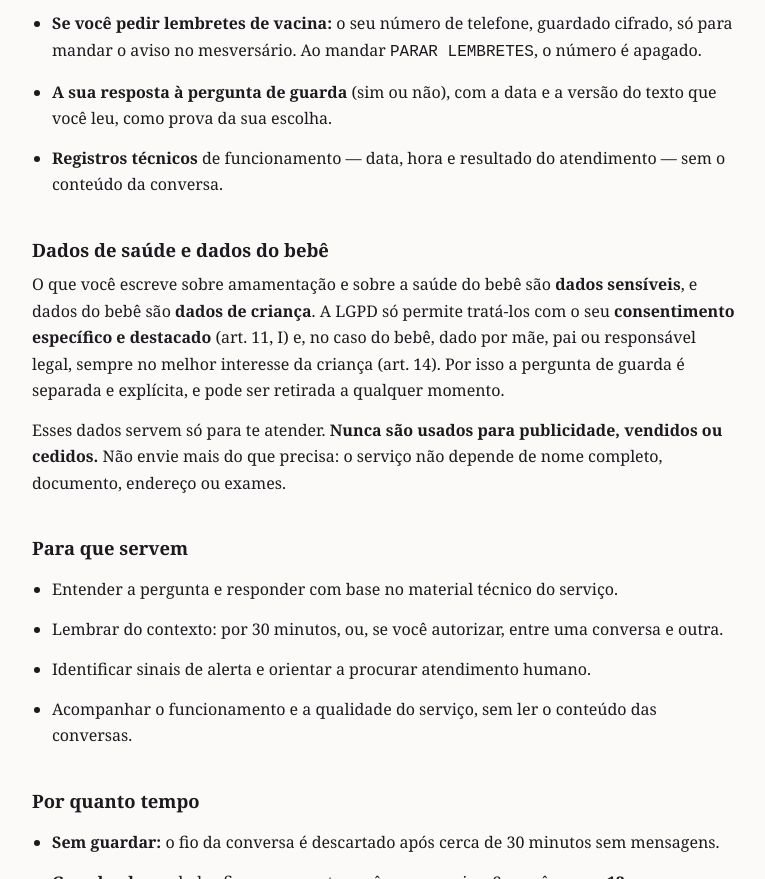
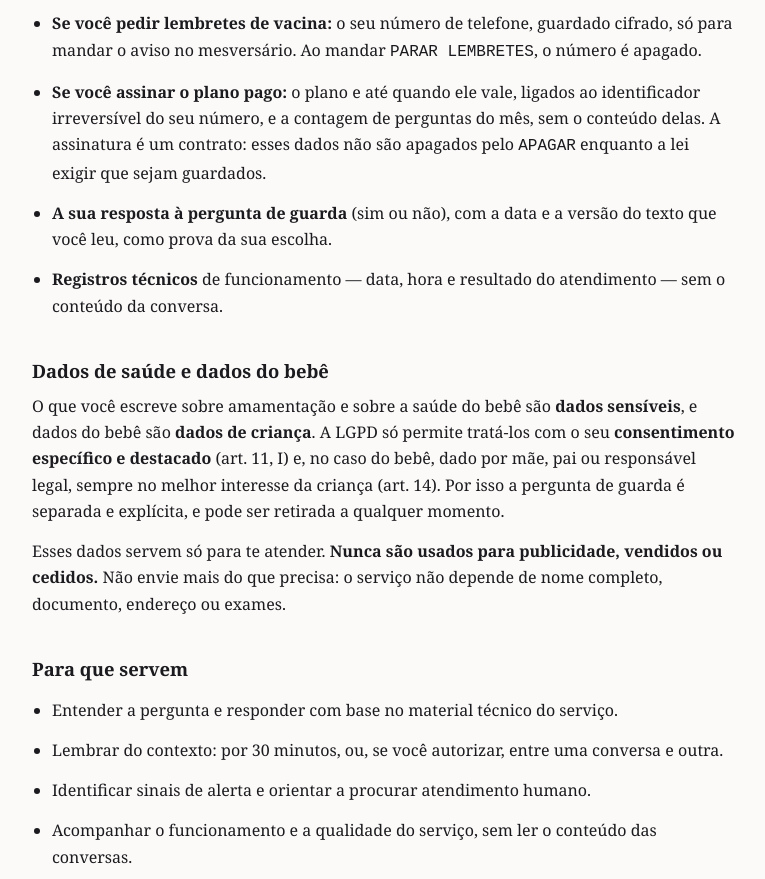
Before and after one commit to clara-keiko/aleitamento_agent, a plain HTML site: page app/static/privacidade.html in a window 1280 px wide. Shown: the part 1250-2129 px from the top of the page, without its empty margins (256-1021 px from the left). Drawn offline with Linux system fonts and the light colour scheme.

Commit message:
Política: dados da assinatura e contagem de perguntas
Co-Authored-By: Claude Opus 5.5 <noreply@anthropic.com>
Claude-Session: https://claude.ai/code/session_014B8AStCmKYaYLywAHXVm6Q

```diff
--- a/app/static/privacidade.html
+++ b/app/static/privacidade.html
@@ -97,6 +97,11 @@ só começa quando você responde à pergunta com <code>1</code>.</p>
   <li><strong>Se você pedir lembretes de vacina:</strong> o seu número de
       telefone, guardado cifrado, só para mandar o aviso no mesversário. Ao
       mandar <code>PARAR LEMBRETES</code>, o número é apagado.</li>
+  <li><strong>Se você assinar o plano pago:</strong> o plano e até quando ele
+      vale, ligados ao identificador irreversível do seu número, e a contagem de
+      perguntas do mês, sem o conteúdo delas. A assinatura é um contrato: esses
+      dados não são apagados pelo <code>APAGAR</code> enquanto a lei exigir que
+      sejam guardados.</li>
   <li><strong>A sua resposta à pergunta de guarda</strong> (sim ou não), com a
       data e a versão do texto que você leu, como prova da sua escolha.</li>
   <li><strong>Registros técnicos</strong> de funcionamento — data, hora e
```
